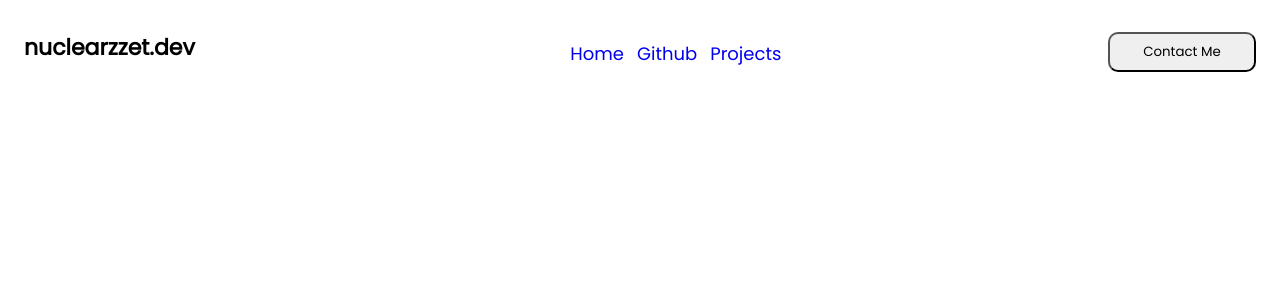
After one commit to nuclearzzet/website, a PHP site: page /pages/index.php in a window 1280 px wide. The commit adds this page. Shown: the top 300 px of the page. Run offline with PHP 8.4, Linux system fonts and the light colour scheme.

Commit message:
🎨 Improved code and structure

```diff
--- /dev/null
+++ b/conf/database.php
@@ -0,0 +1,6 @@
+<?php
+
+define('DB_HOST', 'localhost');
+define('DB_USER', 'nuclear');
+define('DB_PASS', 'nuclearzzet*779');
+define('DB_NAME', 'personal_website');
--- a/css/index.css
+++ b/css/navbar.css
@@ -1,13 +1,5 @@
 @import url('https://fonts.googleapis.com/css2?family=Poppins&display=swap');
-
-body {
-    background-color: black;
-    margin: 0;
-    padding: 0;
-}
-
-h1, a{
-    color: white;
+h1, a, button{
     font-family: 'Poppins', sans-serif;
     text-decoration: none;
 }
@@ -21,19 +13,22 @@ h1, a{
     justify-content: space-between;
     margin: 1em;
 }
+
 #nav__bar{
     margin: 1.5em;
 }
+
 .nav__link{
     display: inline;
     font-size: large;
 }
+
 .nav__link a{
     margin-left: 0.5em;
 }
+
 button{
     padding: 0.6em 2.5em 0.6em 2.5em;
     margin-top: 1.2em;
     border-radius: 10px;
-    font-family: 'Poppins', sans-serif;
 }
--- /dev/null
+++ b/inc/header.php
@@ -0,0 +1,20 @@
+<!DOCTYPE html>
+<html lang="en">
+<head>
+    <meta charset="UTF-8">
+    <meta http-equiv="X-UA-Compatible" content="IE=edge">
+    <meta name="viewport" content="width=device-width, initial-scale=1.0">
+    <title>Nuclearzzet</title>
+    <link rel="stylesheet" href="../css/navbar.css">
+</head>
+<header>
+    <div id="flex-header">
+            <h1 id="heading">nuclearzzet.dev</h1>
+            <ul id="nav__bar">
+                <li class="nav__link"><a href="/personal_website/">Home</a></li>
+                <li class="nav__link"><a href="https://github.com/nuclearzzet" target="_blank">Github</a></li>
+                <li class="nav__link"><a href="/personal_website/pages/projects.php">Projects</a></li>
+            </ul>
+            <a href="./pages/contactMe.html"><button>Contact Me</button></a>
+    </div>
+</header>
--- /dev/null
+++ b/pages/index.php
@@ -0,0 +1 @@
+<?php include '../inc/header.php' ?>
--- /dev/null
+++ b/pages/projects.php
@@ -0,0 +1 @@
+<?php include '../inc/header.php' ?>
```
Also changed, not shown: index.html (deleted, +0 -20 lines), pages/contactMe.php (renamed from pages/contactMe.html).
